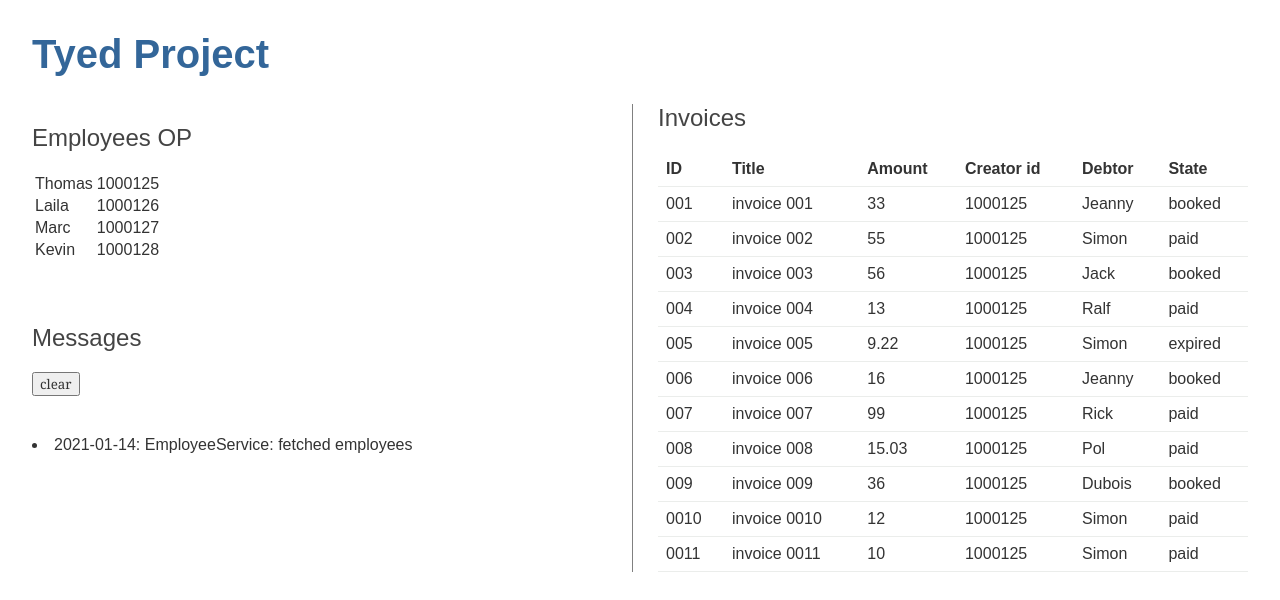
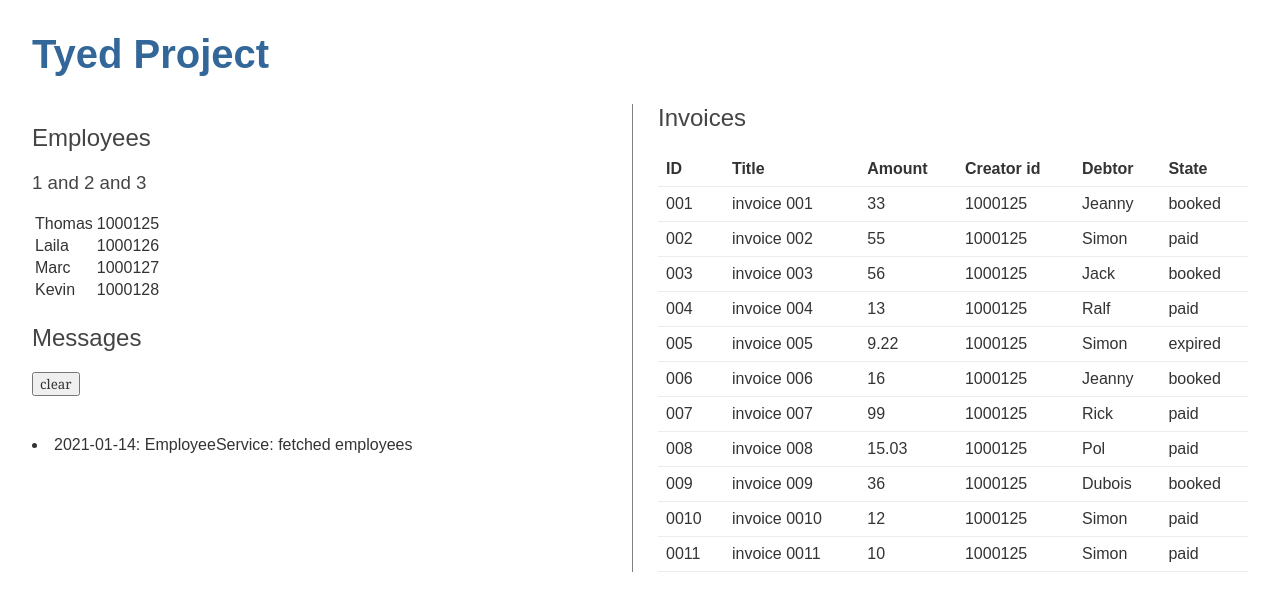
Before and after one commit to thomasatwikey/tyed, an Angular app: page / in a window 1280 px wide. Shown: the top 600 px of the page. Built offline with nearby package versions, Linux system fonts and the light colour scheme.

Commit message:
test 1 2 3

```diff
--- a/src/app/employees/employees.component.html
+++ b/src/app/employees/employees.component.html
@@ -1,6 +1,7 @@
 <div id="containerEmployee">
 <div id="employeeList">
-<h2>Employees OP</h2>
+<h2>Employees</h2>
+  <h3>1 and 2 and 3</h3>
     <table>
       <tr *ngFor="let employee of employees" (click)="onSelect(employee)" [class.selected]="employee === selectedEmployee">
         <td>{{employee.name}}</td>
```
Also changed, not shown: 6 other files (tests, documents, lock files or other folders).
